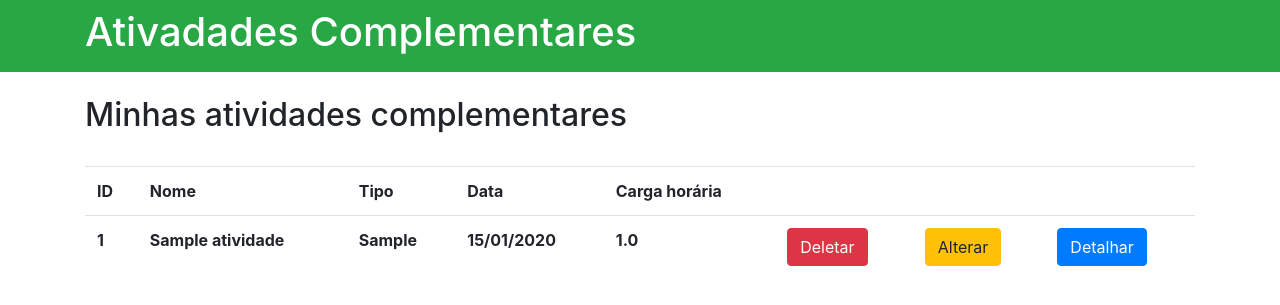
After one commit to MatheusAnciloto/atividades, a Flask app: page /atividades in a window 1280 px wide. The commit adds this page. Shown: the top 305 px of the page. Run offline with Flask 2, Linux system fonts and the light colour scheme; tables that the repository leaves empty hold one stand-in row (values such as "Sample post"); lists and menus that the app fills with data are empty; some libraries are stand-ins or nearby versions.

Commit message:
CRUD parte um

```diff
--- a/app/__init__.py
+++ b/app/__init__.py
@@ -11,6 +11,7 @@ app.config['SQLALCHEMY_TRACK_MODIFICATIONS'] = False
 from app.models.tables import Usuario
 from app.models.tables import Atividade
 
+from app.controllers import atividades
 
 @app.route('/home')
 def home():
--- /dev/null
+++ b/app/controllers/atividades.py
@@ -0,0 +1,11 @@
+from app import app
+from flask import render_template
+from app.models.tables import Atividade
+
+# Listando todas as atividades
+@app.route('/atividades')
+def listar_atividades():
+    a = Atividade.query.all()
+    for i in range (len(a)):
+        a[i].data = a[i].data.strftime('%d/%m/%Y')
+    return render_template("atividades_listar.html", atividades=a)
--- /dev/null
+++ b/app/templates/atividades_listar.html
@@ -0,0 +1,35 @@
+{% extends "base.html" %}
+{% block conteudo %}
+<div class="container">
+    <h2 class="pt-4 pb-4">Minhas atividades complementares</h2>
+    {% if not atividades %}
+        <div class="alert alert-danger">Não existem atividades cadastradas.</div>
+    {% else %}
+    <table class="table">
+        <tr>
+            <th>ID</th>
+            <th>Nome</th>
+            <th>Tipo</th>
+            <th>Data</th>
+            <th>Carga horária</th>
+            <th></th>
+            <th></th>
+            <th></th>
+        </tr>
+        {% for a in atividades %}
+        <tr>
+            <th>{{ a.id }}</th>
+            <th>{{ a.nome }}</th>
+            <th>{{ a.tipo }}</th>
+            <th>{{ a.data }}</th>
+            <th>{{ a.carga_horaria }}</th>
+            <th><a href="/atividades/deletar/{{ a.id }}" class="btn btn-danger">Deletar</a></th>
+            <th><a href="/atividades/alterar/{{ a.id }}" class="btn btn-warning">Alterar</a></th>
+            <th><a href="/atividades/{{ a.id }}" class="btn btn-primary">Detalhar</a></th>
+        </tr>
+    {% endfor %}
+    </table>
+    {% endif %}
+</div>
+
+{% endblock %}
--- /dev/null
+++ b/app/templates/base.html
@@ -0,0 +1,19 @@
+<!DOCTYPE html>
+<html lang="pt-br">
+<head>
+    <meta charset="UTF-8">
+    <title>Atividades</title>
+        <link rel="stylesheet" href="{{ url_for('static', filename='css/bootstrap.css') }}">
+
+</head>
+<body>
+    <div class="bg-success text-white pt-2 pb-2">
+        <h1 class="container">Ativadades Complementares</h1>
+    </div>
+    {% block conteudo %}
+    {% endblock %}
+
+
+
+</body>
+</html>
--- a/app/templates/index.html
+++ b/app/templates/index.html
@@ -1,5 +1,5 @@
 <!DOCTYPE html>
-<html lang="en">
+<html lang="pt-br">
 <head>
     <meta charset="UTF-8">
     <title>{{ titulo }}</title>
```
Also changed, not shown: seeds.py (added, +13 -0 lines).
